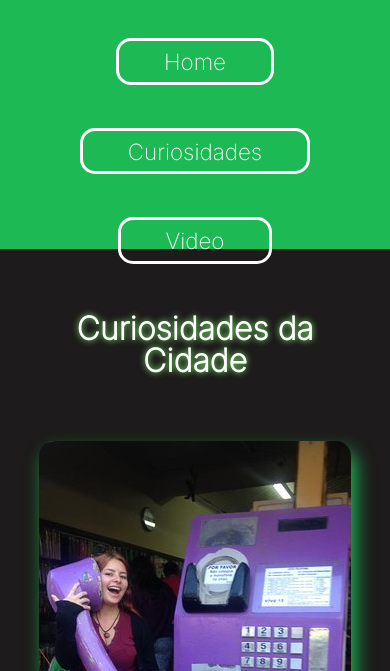
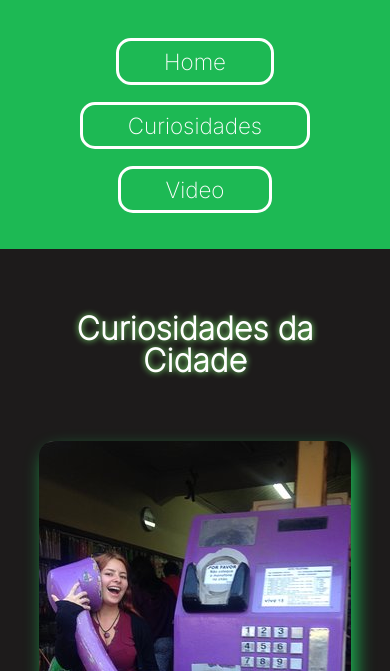
Before and after one commit to BenjaminCTD/checkpoint-front, a plain HTML site: page index.html in a window 390 px wide. Shown: the part 173-844 px from the top of the page. Drawn offline with Linux system fonts and the light colour scheme.

Commit message:
ajustando responsividade da navegação

```diff
--- a/styles/header.css
+++ b/styles/header.css
@@ -40,7 +40,7 @@ ul{
 }
 
 ul > li {
-    /* width: 40%; */
+    height: 4em;
 }
 
 ul > li > a {
```
